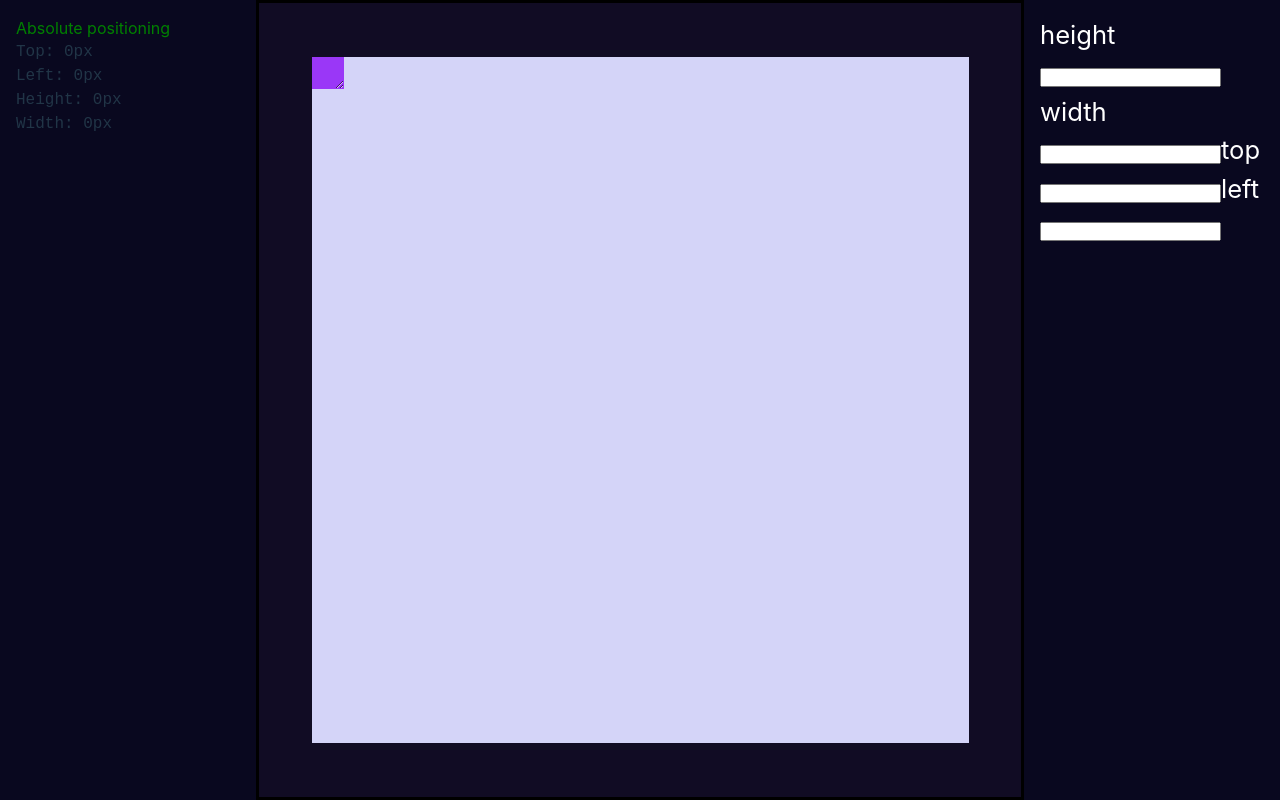
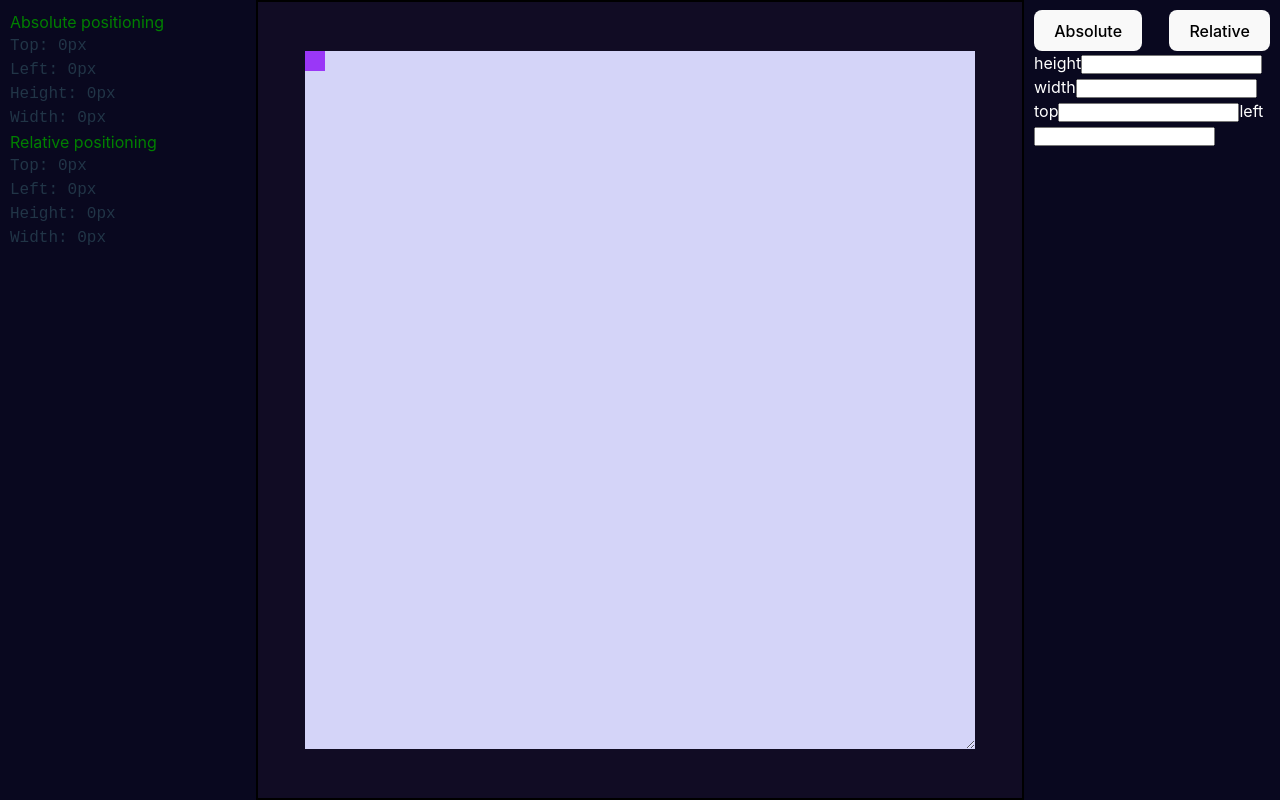
Before and after one commit to Davydx7/Markdown-to-Html-Parser, a React (Vite) app in the folder chris-positioning/: page / in a window 1280 px wide. Built offline with nearby package versions, Linux system fonts and the light colour scheme.

Commit message:
position relative

```diff
--- a/chris-positioning/index.html
+++ b/chris-positioning/index.html
@@ -1,13 +1,16 @@
 <!DOCTYPE html>
 <html lang="en">
+
 <head>
   <meta charset="UTF-8" />
   <link rel="icon" type="image/svg+xml" href="/vite.svg" />
   <meta name="viewport" content="width=device-width, initial-scale=1.0" />
-    <title>Vite + React + TS</title>
+  <title>Chris Positioning</title>
 </head>
+
 <body>
   <div id="root"></div>
   <script type="module" src="/src/main.tsx"></script>
 </body>
+
 </html>
--- a/chris-positioning/src/App.scss
+++ b/chris-positioning/src/App.scss
@@ -12,7 +12,6 @@
   // grid-column: 1;
   background-color: rgb(9, 8, 31);
   padding: 1rem;
-  font-size: 1rem;
 }
 .column-2 {
   padding: 1rem;
@@ -27,6 +26,7 @@
     width: 90%;
     height: 90%;
     overflow: hidden;
+    resize: both;
   }
 
   .innerDiv {
@@ -36,7 +36,6 @@
     height: 100px;
     padding: 1rem;
     overflow: auto;
-    resize: both;
   }
 }
 .column-3 {
@@ -45,5 +44,12 @@
   color: white;
   display: flex;
   flex-direction: column;
+  // overflow: hidden;
   // grid-column: 1;
+
+  .position{
+    display: flex;
+    justify-content: space-between;
+    align-items: center;
+  }
 }
--- a/chris-positioning/src/App.tsx
+++ b/chris-positioning/src/App.tsx
@@ -7,13 +7,17 @@ function App() {
   const [down, setDown] = useState(0);
   const [left, setLeft] = useState(0);
 
-  const sytle = `Top: ${down}px \nLeft: ${left}px\nHeight: ${up}px\nWidth: ${right}px `;
+  const absoluteStyle = `Top: ${down}px \nLeft: ${left}px\nHeight: ${up}px\nWidth: ${right}px `;
+
+  const relativeStyle = `Top: ${down}px \nLeft: ${left}px\nHeight: ${up}px\nWidth: ${right}px `;
 
   return (
     <div className="app">
       <div className="column-1">
         <p style={{ color: 'green' }}> Absolute positioning </p>
-        <pre>{sytle}</pre>
+        <pre>{absoluteStyle}</pre>
+        <p style={{ color: 'green' }}> Relative positioning </p>
+        <pre>{relativeStyle}</pre>
       </div>
       <div className="column-2">
         <div className="outerDiv">
@@ -21,6 +25,10 @@ function App() {
         </div>
       </div>
       <div className="column-3">
+        <div className="position">
+          <button>Absolute</button>
+          <button>Relative</button>
+        </div>
         <div className="controls">
           height
           <input type="number" onChange={(e) => setUp(+e.currentTarget.value)} />
--- a/chris-positioning/src/index.scss
+++ b/chris-positioning/src/index.scss
@@ -1,6 +1,5 @@
 :root {
   font-family: Inter, Avenir, Helvetica, Arial, sans-serif;
-  font-size: 16px;
   line-height: 24px;
   font-weight: 400;
 
--- a/chris-positioning/vite.config.ts
+++ b/chris-positioning/vite.config.ts
@@ -1,7 +1,7 @@
-import { defineConfig } from 'vite'
-import react from '@vitejs/plugin-react'
+import { defineConfig } from 'vite';
+import react from '@vitejs/plugin-react';
 
 // https://vitejs.dev/config/
 export default defineConfig({
   plugins: [react()]
-})
+});
```
Also changed, not shown: chris-positioning/.eslintrc.json. Lines whose indentation alone changed are shown as unchanged.
